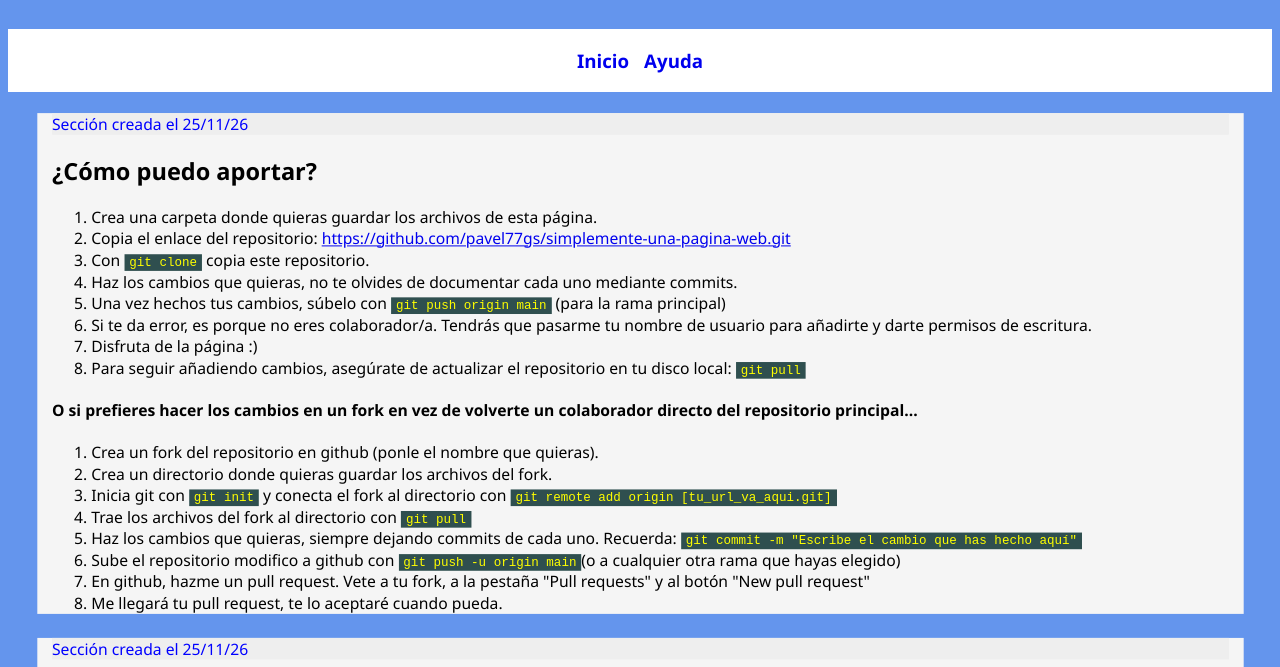
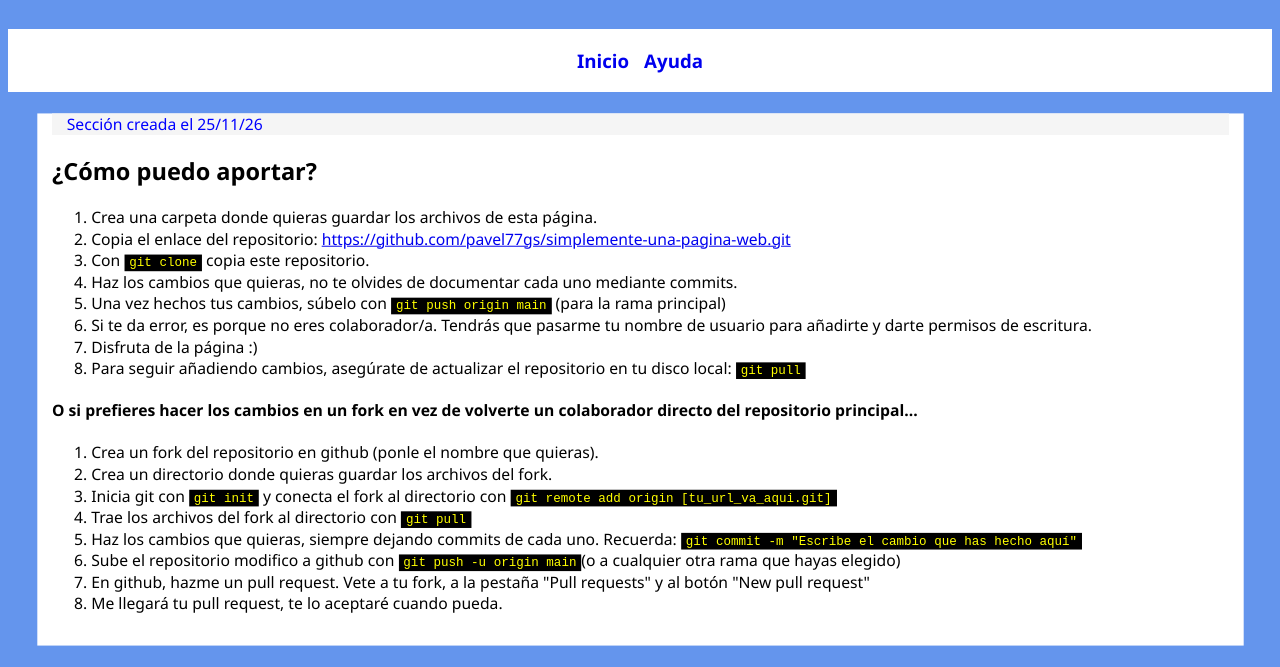
Before and after one commit to Joni-Jona/simplemente-una-pagina-web, a plain HTML site: page paginas/ayuda.html in a window 1280 px wide. Shown: the part 92-759 px from the top of the page. Drawn offline with Linux system fonts and the light colour scheme.

Commit message:
Actualizo estilo.css, cambio un poco los colores

```diff
--- a/estilos/estilo.css
+++ b/estilos/estilo.css
@@ -34,10 +34,6 @@ header h1{
     color:white;
     text-align: center;
     font-size: 48px;
-    transition: 0.5s;
-}
-header h1:hover{
-    color:aliceblue;
 }
 
 
@@ -46,9 +42,10 @@ header h1:hover{
     padding-right: 15px;
     margin: 0 auto;
     max-width:95%;
-    background-color: whitesmoke;
+    background-color: white;
     transform: scale(0.98);
     transition: 0.3s;
+    padding-bottom: 1em;
 }
 
 .seccion_simple:hover{
@@ -61,6 +58,7 @@ figure {
     text-align: center;
     background-color:lightgray;
     margin: 0 auto;
+    margin-top: 1em;
     max-width:30%;
     padding: 15px 15px 15px 15px;
     color: #777;
@@ -79,7 +77,8 @@ figure img{
 }
 
 .seccion_simple p:first-child{
-    background-color: #EEE;
+    padding-left: 15px;
+    background-color: whitesmoke;
     color:blue;
 }
 
@@ -95,7 +94,7 @@ code {
     padding-bottom: 1px;
     padding-left: 5px;
     padding-right: 5px;
-    background-color: darkslategray;
+    background-color: black;
     color: yellow;
 }
 
```
